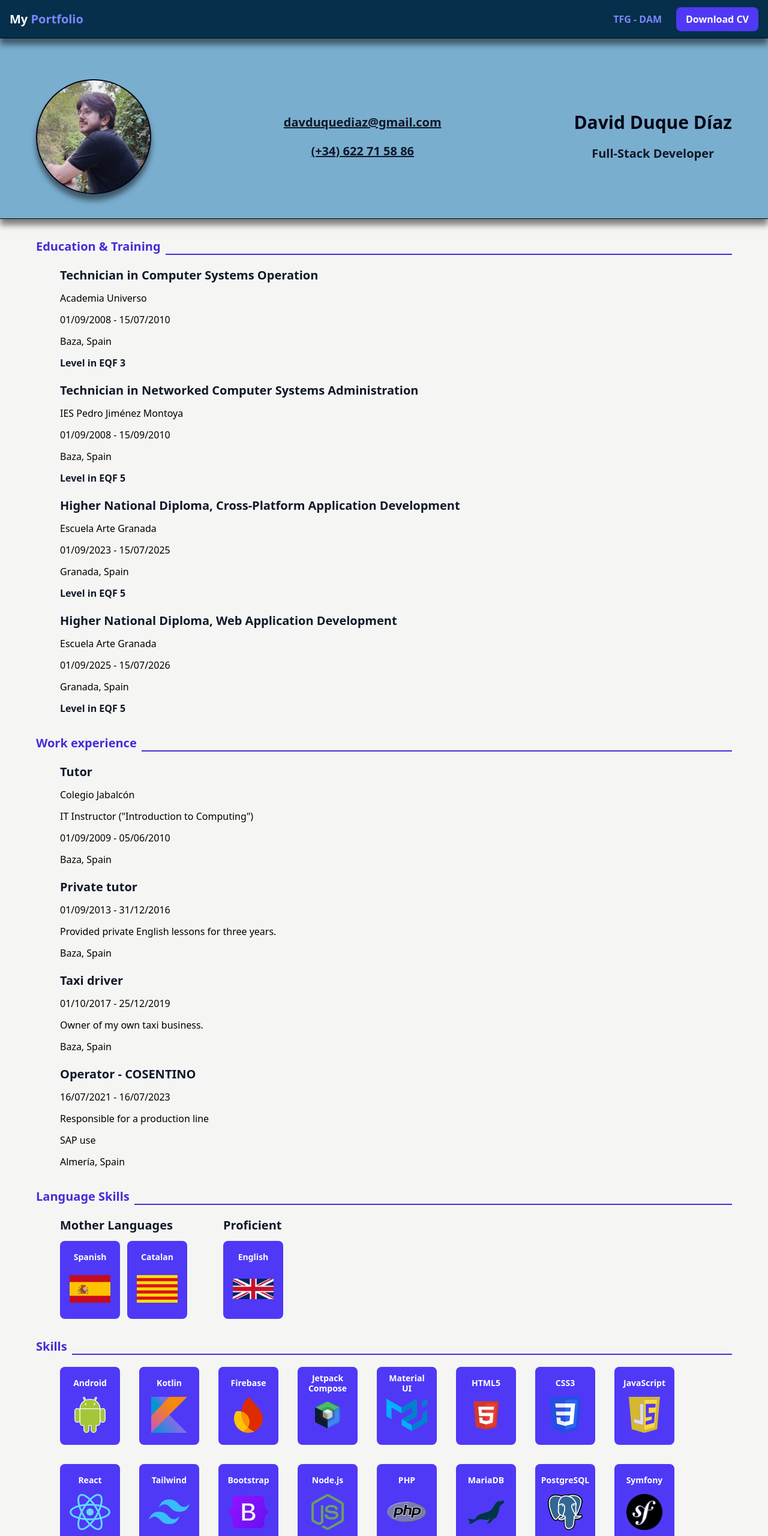
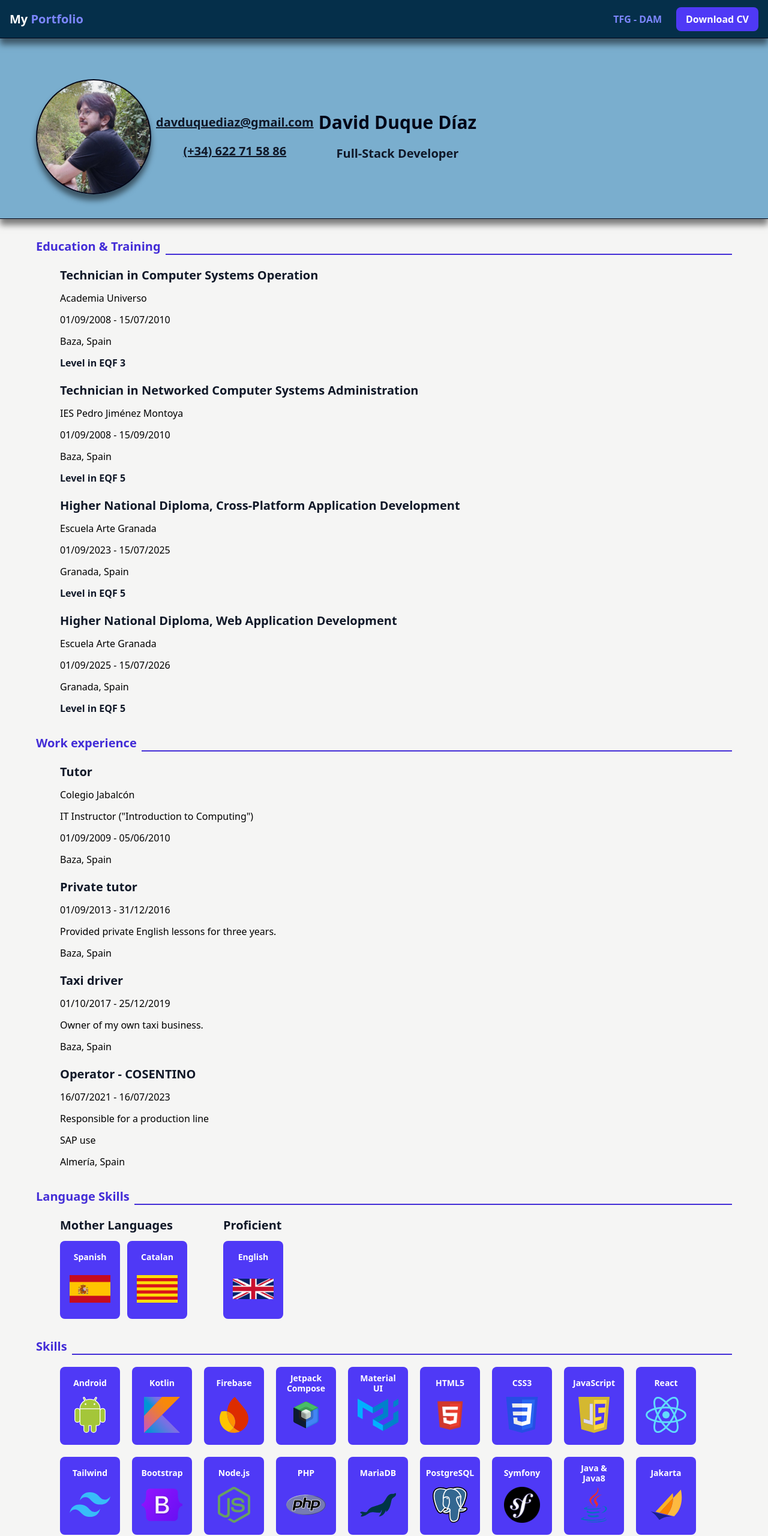
Before and after one commit to memnochdavid/memnochdavid.github.io, a React (Vite) app: page /#/ in a window 1280 px wide. Shown: the top 2561 px of the page at 60% size. Built offline with nearby package versions, Linux system fonts and the light colour scheme.

Commit message:
deploy en github

```diff
--- a/src/pages/Home.jsx
+++ b/src/pages/Home.jsx
@@ -12,7 +12,7 @@ export default function Home() {
             <main className="py-8 min-h-[92vh] flex flex-col justify-start gap-8 items-center w-full">
 
                 <section className="text-center flex flex-col md:flex-row gap-6 md:gap-2 justify-between items-center bg-sky-700/50
-                    w-full pt-25 pb-10 px-6 md:px-15 border-b border-slate-950 shadow-[0_10px_10px_rgba(0,0,0,0.5)]">
+                    w-full pt-25 pb-10 px-6 md:px-15 md:justify-start border-b border-slate-950 shadow-[0_10px_10px_rgba(0,0,0,0.5)]">
                     <Profile avatarUrl={"img/avatar.jpg"}/>
                     <div className= "flex flex-col justify-center items-center gap-5">
 
@@ -140,7 +140,7 @@ export default function Home() {
                 <section className= "flex flex-col px-6 md:px-15 justify-start items-start gap-5
                     w-full">
                     <Separator text = "Skills" color = "indigo" />
-                    <div className="flex flex-wrap w-full gap-4 md:gap-8 items-center justify-start px-4 md:px-10">
+                    <div className="flex flex-wrap w-full gap-4 md:gap-5 md:columns-3 items-center justify-start px-4 md:px-10">
                         <Item
                             text= "Android"
                             urlImgFlag= "img/icon-android.svg"
```
